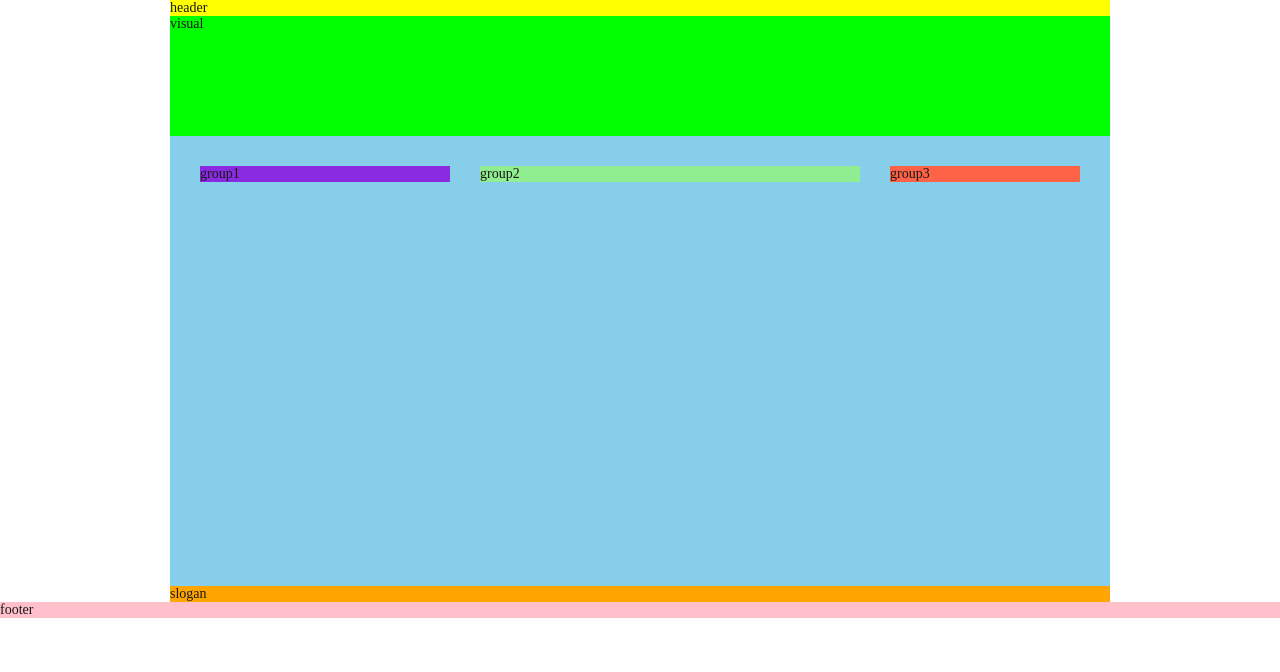
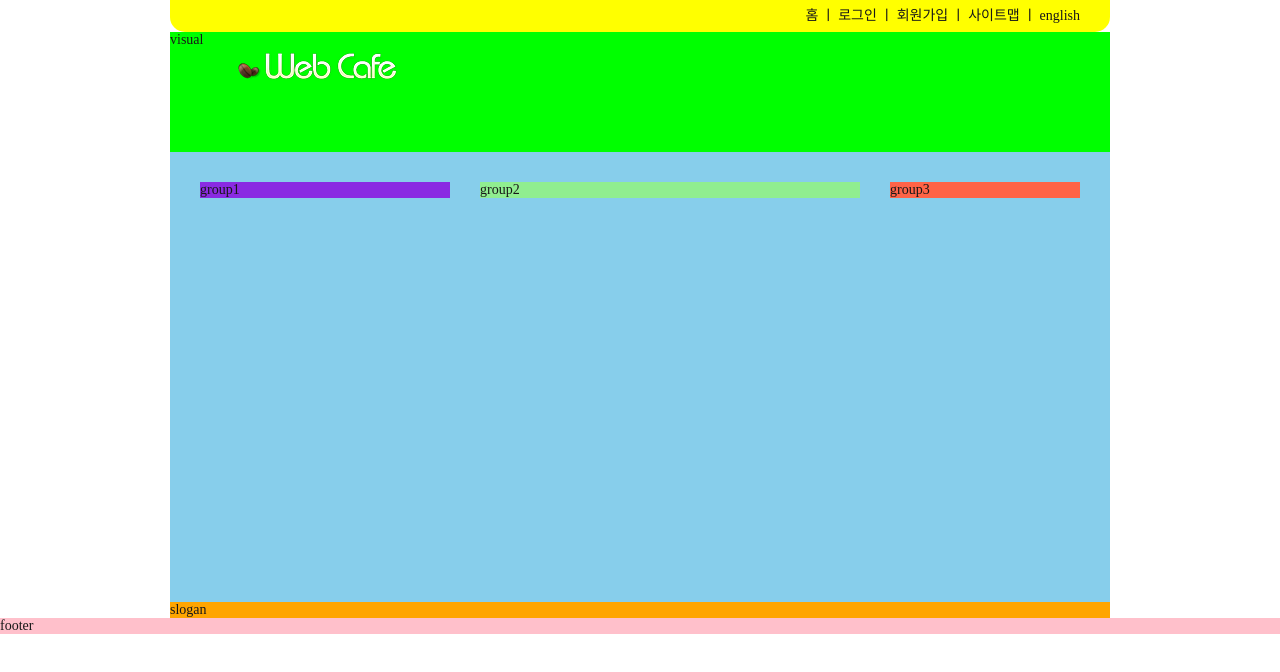
Before and after one commit to margu31/FDS, a plain HTML site: page index.html in a window 1280 px wide. Drawn offline with nearby package versions, Linux system fonts and the light colour scheme; a web font is replaced by a local one.

Commit message:
로고 및 안내링크 마크업과 스타일

```diff
--- a/css/stylesheet.css
+++ b/css/stylesheet.css
@@ -15,6 +15,11 @@ body {
   color: #181818;
   background: #fff;
 }
+/* 링크 스타일 */
+a {
+  color: inherit;
+  text-decoration: none;
+}
 /* 스킵 내비게이션 */
 .skip-nav {
   display: none;
@@ -25,9 +30,34 @@ body {
   width: 940px;
   margin: 0 auto;
 }
+/* 헤더 */
 .header {
   background: yellow;
-
+  position: relative;
+  border-radius: 0 0 15px 15px;
+  padding: 0 30px;
+}
+/* 로고 */
+.logo {
+  position: absolute;
+  top: 50px;
+  left: 65px;
+  margin: 0;
+}
+/* 안내 링크 목록 */
+.member {
+  margin: 0;
+  padding-left: 0;
+  list-style: none;
+  text-align: right;
+}
+.member li {
+  display: inline-block;
+  padding: 2px 0;
+}
+.member a {
+  padding: 6px 0;
+  display: inline-block;
 }
 .visual {
   background: lime;
--- a/index.html
+++ b/index.html
@@ -7,7 +7,30 @@
 </head>
 <body>
   <div class="skip-nav"><a href="#">본문 바로가기</a></div>
-  <header class="header">header</header>
+  <header class="header">
+    <h1 class="logo"><a href="#"><img src="./images/logo.png" alt="Web Cafe"></a></h1>
+    <ul class="member">
+      <li>
+        <a href="#">홈</a>
+      </li>
+      <li>
+        <span class="divider" aria-hidden="true">ㅣ</span>
+        <a href="#">로그인</a>
+      </li>
+      <li>
+        <span class="divider" aria-hidden="true">ㅣ</span>
+        <a href="#">회원가입</a>
+      </li>
+      <li>
+        <span class="divider" aria-hidden="true">ㅣ</span>
+        <a href="#">사이트맵</a>
+      </li>
+      <li>
+        <span class="divider" aria-hidden="true">ㅣ</span>
+        <a href="#">english</a>
+      </li>
+    </ul>
+  </header>
   <div class="visual">visual</div>
   <main class="main">
     <div class="group group1">group1</div>
```
